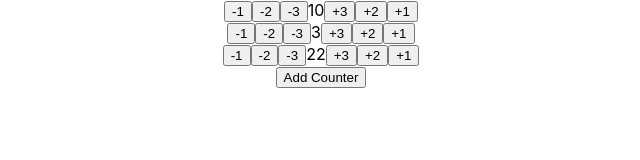
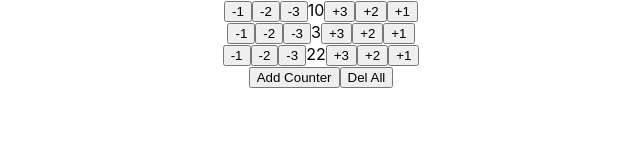
Before and after one commit to Mikirtumov/React-Counter, a React (Create React App) app: page / in a window 1280 px wide. Shown: the top 160 px of the page, without its empty margins (319-959 px from the left). Built offline with nearby package versions, Linux system fonts and the light colour scheme.

Commit message:
added reset button

```diff
--- a/src/App.js
+++ b/src/App.js
@@ -14,6 +14,12 @@ function App() {
         newArr[n] += value
         setCounters(newArr);
     }
+    const delAll = (n) => {
+        const emptyArr = [...counters]
+        emptyArr[n] = 0;
+        setCounters(emptyArr)
+    }
+
 
   return (
     <div className="App">
@@ -25,6 +31,7 @@ function App() {
             plusMinus={plusMinus}
             />)}
         <button onClick={addCounters}>Add Counter</button>
+        <button onClick={delAll}>Del All</button>
     </div>
   );
 }
```
